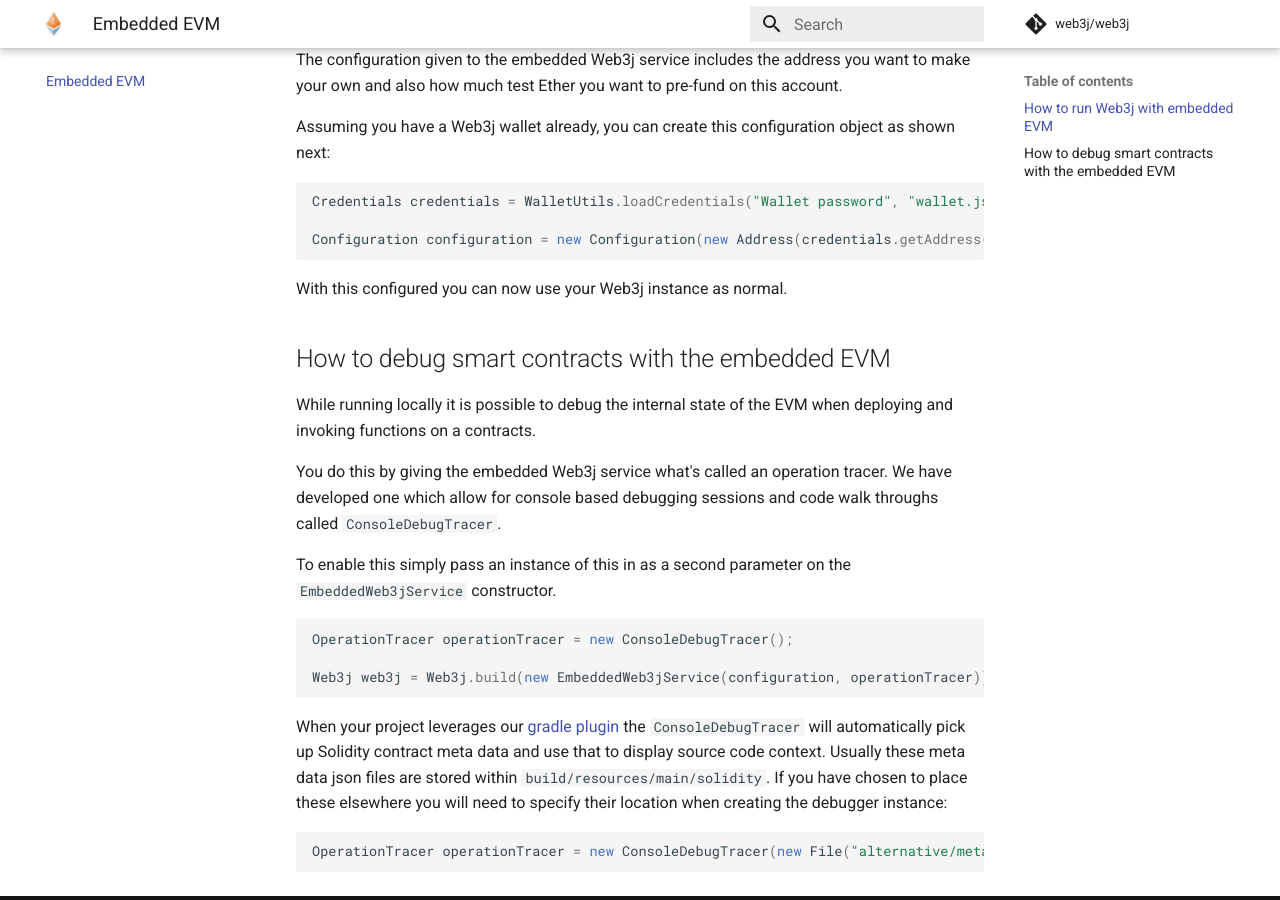
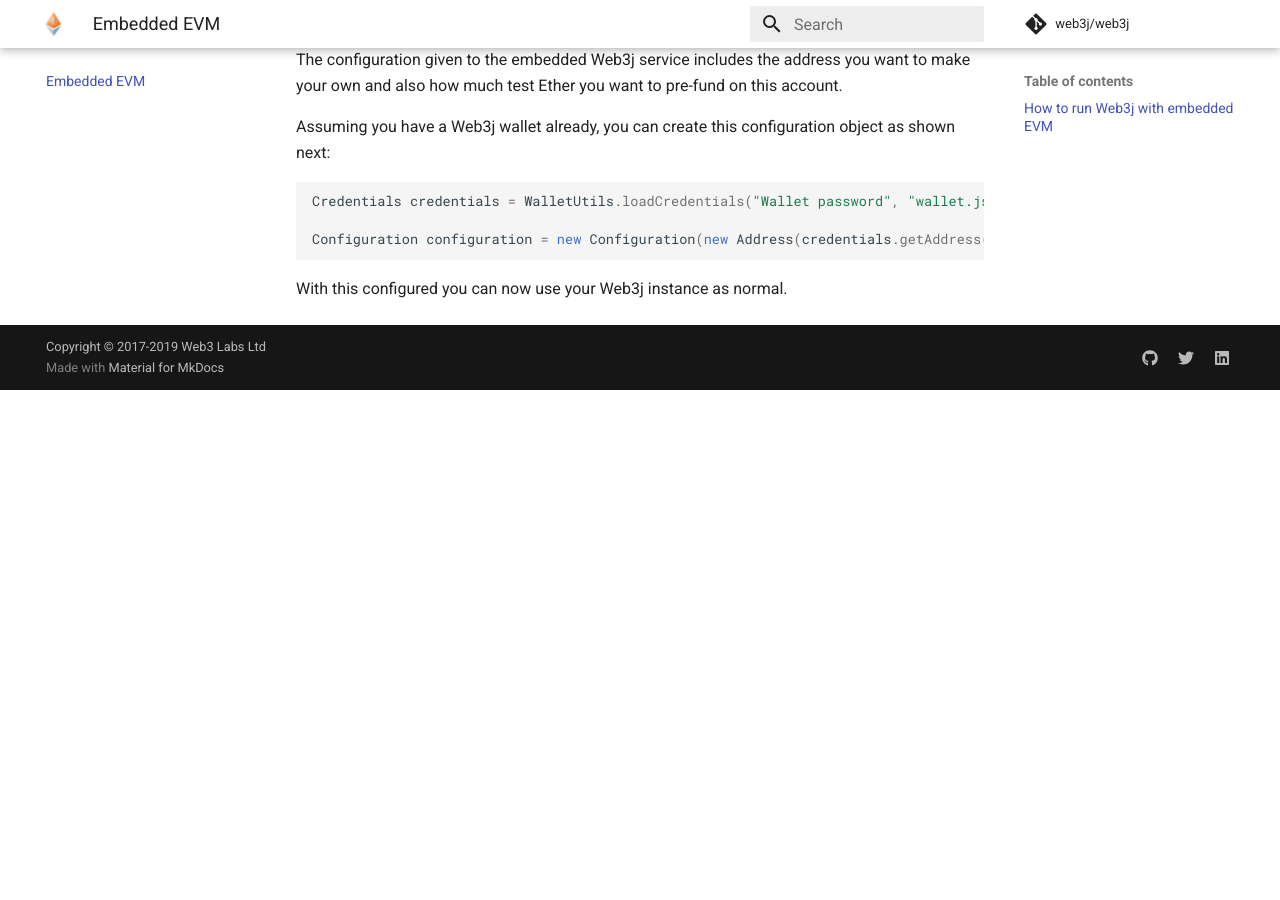
Before and after one commit to hyperledger/web3j-docs, an MkDocs documentation site: the page built from docs/embedded_ethereum.md, in a window 1280 px wide and 900 px high, scrolled down 1143 px. Built offline with MkDocs 1.6.1 and Material for MkDocs 9.7.7, drawn with Linux system fonts in a browser that asks for light colours; comment, search, counter and statistics services are not loaded; after the commit the page ends 1533 px from its top, so only the background shows below that.

Commit message:
Extend debugging documentation and mode to its own section

````diff
--- a/docs/embedded_ethereum.md
+++ b/docs/embedded_ethereum.md
@@ -46,23 +46,3 @@ Configuration configuration = new Configuration(new Address(credentials.getAddre
 ```
 
 With this configured you can now use your Web3j instance as normal.
-
-## How to debug smart contracts with the embedded EVM
-
-While running locally it is possible to debug the internal state of the EVM when deploying and invoking functions on a contracts.
-
-You do this by giving the embedded Web3j service what's called an operation tracer. We have developed one which allow for console based debugging sessions and code walk throughs called ```ConsoleDebugTracer```.
-
-To enable this simply pass an instance of this in as a second parameter on the ```EmbeddedWeb3jService``` constructor.
-
-```java
-OperationTracer operationTracer = new ConsoleDebugTracer();
-
-Web3j web3j = Web3j.build(new EmbeddedWeb3jService(configuration, operationTracer));
-```
-
-When your project leverages our [gradle plugin](https://github.com/web3j/web3j-gradle-plugin) the ```ConsoleDebugTracer``` will automatically pick up Solidity contract meta data and use that to display source code context. Usually these meta data json files are stored within ```build/resources/main/solidity```. If you have chosen to place these elsewhere you will need to specify their location when creating the debugger instance:
-
-```java
-OperationTracer operationTracer = new ConsoleDebugTracer(new File("alternative/metadata/file/location"));
-```
--- a/mkdocs.yml
+++ b/mkdocs.yml
@@ -24,6 +24,7 @@ nav:
   - Ethereum Name Service: ethereum_name_service.md
   - Contracts Supported by Web3j: contracts_supported_by_web3j.md
   - Embedded EVM: embedded_ethereum.md
+  - Debugging: debugging.md
   - Troubleshooting: troubleshooting.md
   - Testing: testing_with_web3j_unit.md
   - Projects using Web3j: projects_using_web3j.md
````
Also changed, not shown: docs/debugging.md (added, +41 -0 lines).
